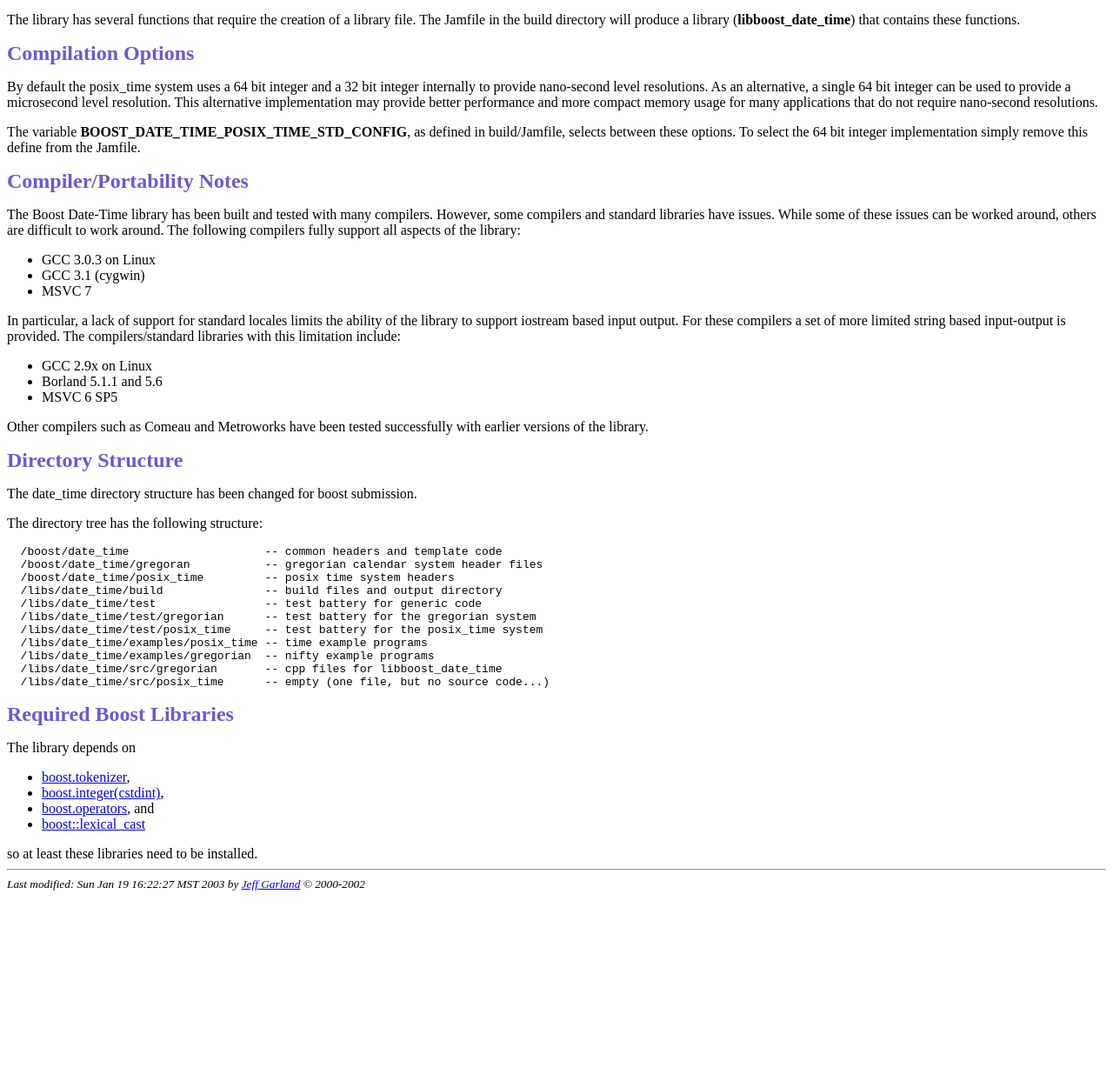
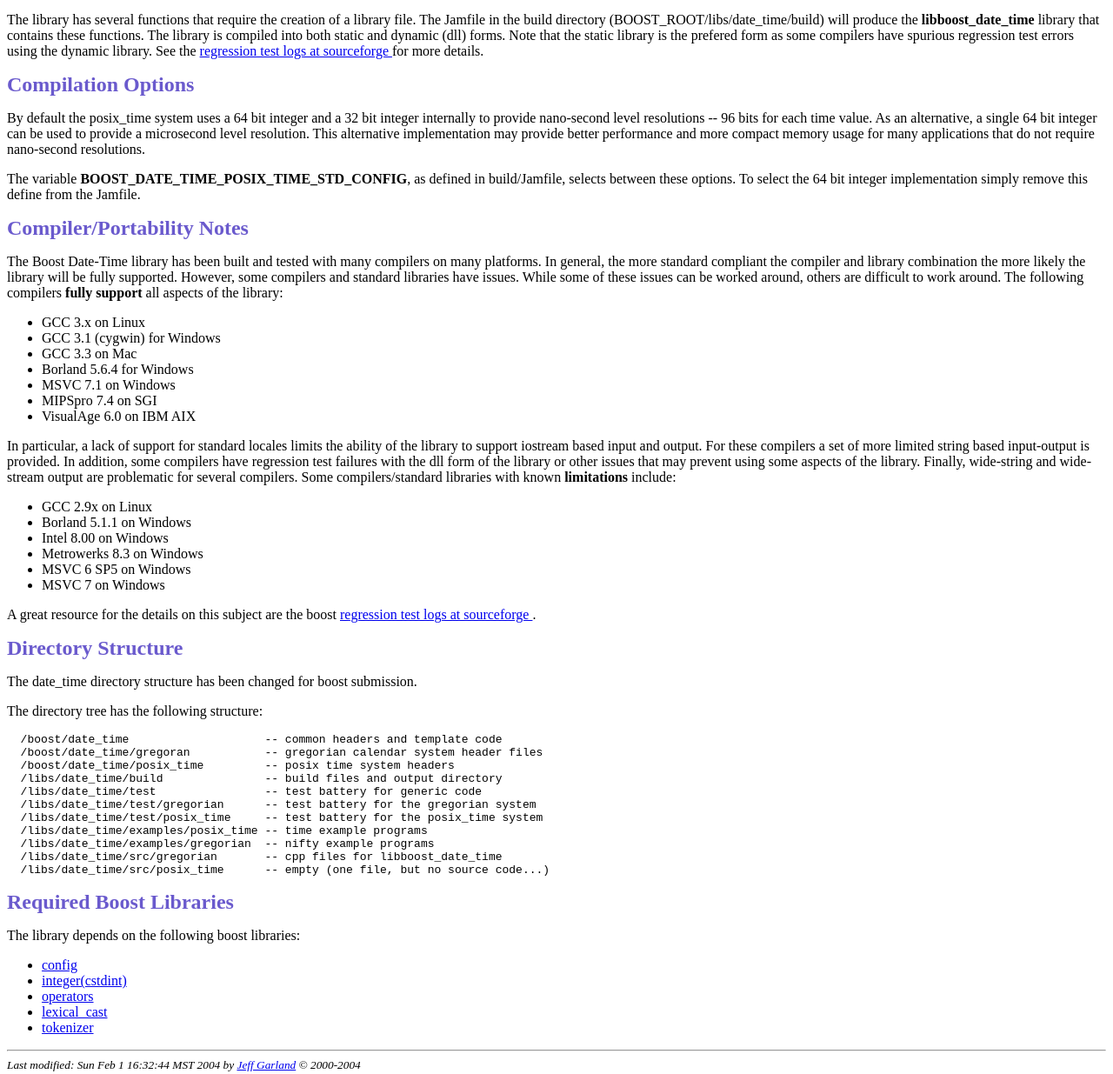
Before and after one commit to boostorg/date_time, a plain HTML site: page doc/BuildInfo.html in a window 1280 px wide. Shown: the part 207-1442 px from the top of the page at 87% size. Before the commit the page ends 1240 px from the top, so only its background shows below. Drawn offline with Linux system fonts and the light colour scheme.

Commit message:
merge compiler status updates from RC_1_31_0 -- add comments about wide stream output problems
[SVN r22126]

```diff
--- a/doc/BuildInfo.html
+++ b/doc/BuildInfo.html
@@ -24,16 +24,22 @@
 <H2><a name="overview">Overview</a></H2>
 <p>
 The library has several functions that require the creation of a library file.
-The Jamfile in the build directory will produce a library
-(<font class="bold">libboost_date_time</font>) that contains these functions.
+The Jamfile in the build directory (BOOST_ROOT/libs/date_time/build) will
+produce the <font class="bold">libboost_date_time</font> library
+that contains these functions.  The library is compiled into both
+static and dynamic (dll) forms. Note that the static library is the
+prefered form as some compilers have spurious regression test
+errors using the dynamic library.  See the
+<a href="http://boost.sourceforge.net/regression-logs/">regression test logs at sourceforge </a> for more details.
+
 <p>
 <H2><a name="options">Compilation Options</a></H2>
 <p>
 By default the posix_time system uses a 64 bit integer and a 32 bit
-integer internally to provide nano-second level resolutions.  As
-an alternative, a single 64 bit integer can be used to provide a
-microsecond level resolution.  This alternative implementation
-may provide better performance and more compact memory usage
+integer internally to provide nano-second level resolutions -- 96
+bits for each time value.  As an alternative, a single 64 bit integer
+can be used to provide a microsecond level resolution.  This alternative
+implementation may provide better performance and more compact memory usage
 for many applications that do not require nano-second resolutions.
 <p>
 The variable <b>BOOST_DATE_TIME_POSIX_TIME_STD_CONFIG</b>, as defined in
@@ -42,30 +48,43 @@ integer implementation simply remove this define from the Jamfile.
 <p>
 <H2><a name="portability">Compiler/Portability Notes</a></H2>
 <p>
-The Boost Date-Time library has been built and tested with many compilers.
+The Boost Date-Time library has been built and tested with many compilers
+on many platforms.  In general, the more standard compliant the compiler
+and library combination the more likely the library will be fully supported.
 However, some compilers and standard libraries have issues.  While some
 of these issues can be worked around, others are difficult to work
-around. The following compilers fully support all aspects of the library:
+around. The following compilers <b>fully support</b> all aspects of the library:
 <ul>
-  <li>GCC 3.0.3 on Linux
-  <li>GCC 3.1 (cygwin)
-  <li>MSVC 7
+  <li>GCC 3.x on Linux
+  <li>GCC 3.1 (cygwin) for Windows
+  <li>GCC 3.3 on Mac
+  <li>Borland 5.6.4 for Windows
+  <li>MSVC 7.1 on Windows
+  <li>MIPSpro 7.4 on SGI
+  <li>VisualAge 6.0 on IBM AIX
 </ul>
 <p>
 In particular, a lack of support for standard locales limits the ability
-of the library to support iostream based input output.  For these
+of the library to support iostream based input and output.  For these
 compilers a set of more limited string based input-output is provided.
+In addition, some compilers have regression test failures with the dll form
+of the library or other issues that may prevent using some aspects of the
+library.  Finally, wide-string and wide-stream output are problematic for
+several compilers.
 
-The compilers/standard libraries with this limitation include:
+Some compilers/standard libraries with known <b>limitations</b> include:
 <p>
 <ul>
  <li>GCC 2.9x on Linux
- <li>Borland 5.1.1 and 5.6
- <li>MSVC 6 SP5
+ <li>Borland 5.1.1 on Windows
+ <li>Intel 8.00 on Windows
+ <li>Metrowerks 8.3 on Windows
+ <li>MSVC 6 SP5 on Windows
+ <li>MSVC 7 on Windows
 </ul>
 
-Other compilers such as Comeau and Metroworks have been tested
-successfully with earlier versions of the library.
+A great resource for the details on this subject are
+the boost <a href="http://boost.sourceforge.net/regression-logs/">regression test logs at sourceforge </a>.
 
 <p>
 <H2><a name="directory">Directory Structure</a></H2>
@@ -91,21 +110,21 @@ The directory tree has the following structure:
 <H2><a name="required">Required Boost Libraries</a></H2>
 
 <p>
-The library depends on
+The library depends on the following boost libraries:
 <ul>
-  <li><a href="../../tokenizer/index.html">boost.tokenizer</a>,
-  <li><a href="../../integer/cstdint.htm">boost.integer(cstdint)</a>,
-  <li><a href="../../utility/operators.htm">boost.operators</a>, and
-  <li><a href="../../conversion/lexical_cast.htm">boost::lexical_cast</a>
+  <li><a href="../../config/config.htm">config</a>
+  <li><a href="../../integer/cstdint.htm">integer(cstdint)</a>
+  <li><a href="../../utility/operators.htm">operators</a>
+  <li><a href="../../conversion/lexical_cast.htm">lexical_cast</a>
+  <li><a href="../../tokenizer/index.html">tokenizer</a>
 </ul>
- so at least these libraries need to be installed.
 
 <hr>
 <address><small>
 <!-- hhmts start -->
-Last modified: Sun Jan 19 16:22:27 MST 2003
+Last modified: Sun Feb  1 16:32:44 MST 2004
 <!-- hhmts end -->
- by <a href="mailto:jeff&#64;crystalclearsoftware.com">Jeff Garland</a> &copy; 2000-2002
+ by <a href="mailto:jeff&#64;crystalclearsoftware.com">Jeff Garland</a> &copy; 2000-2004
 </small></address>
 </body>
 </html>
```
